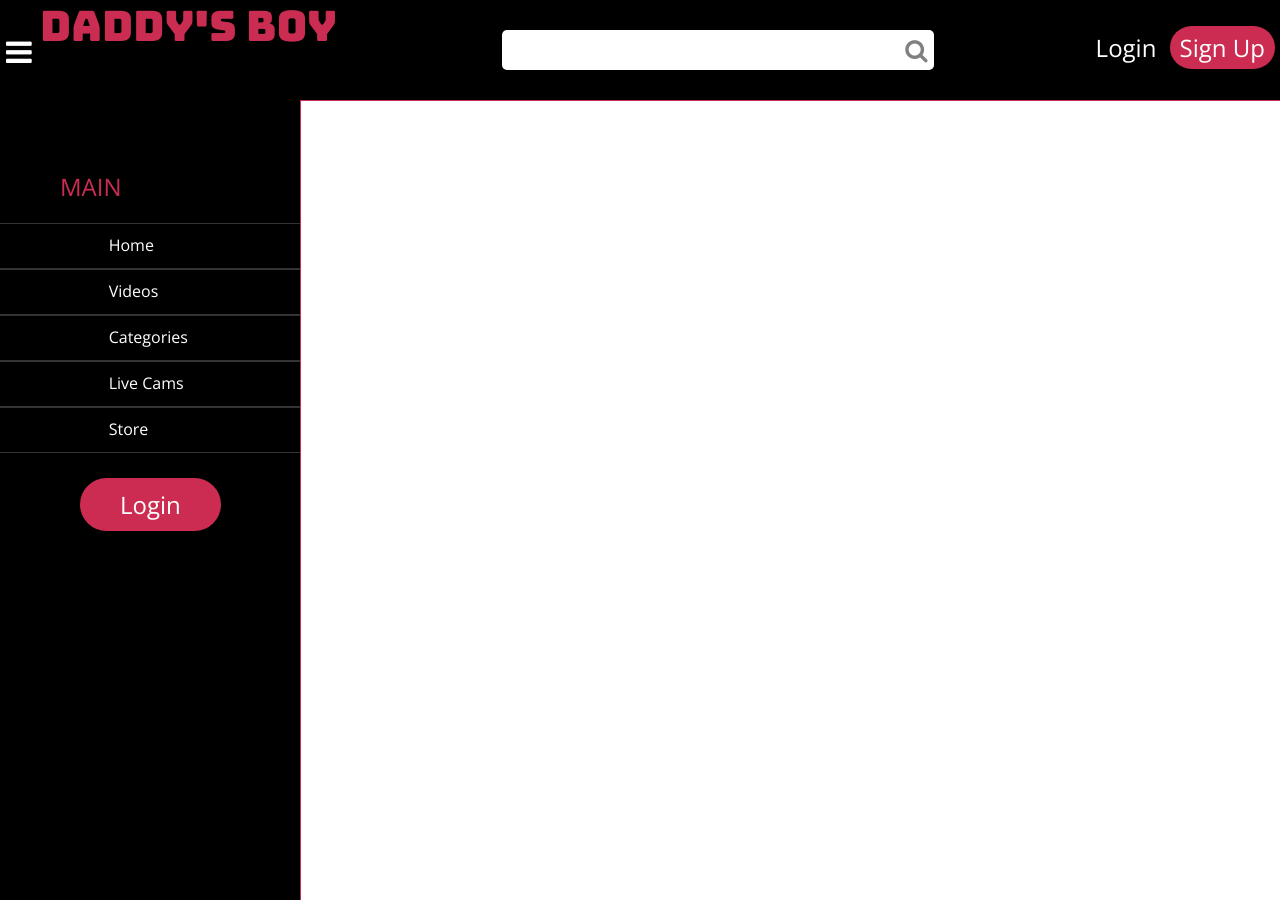
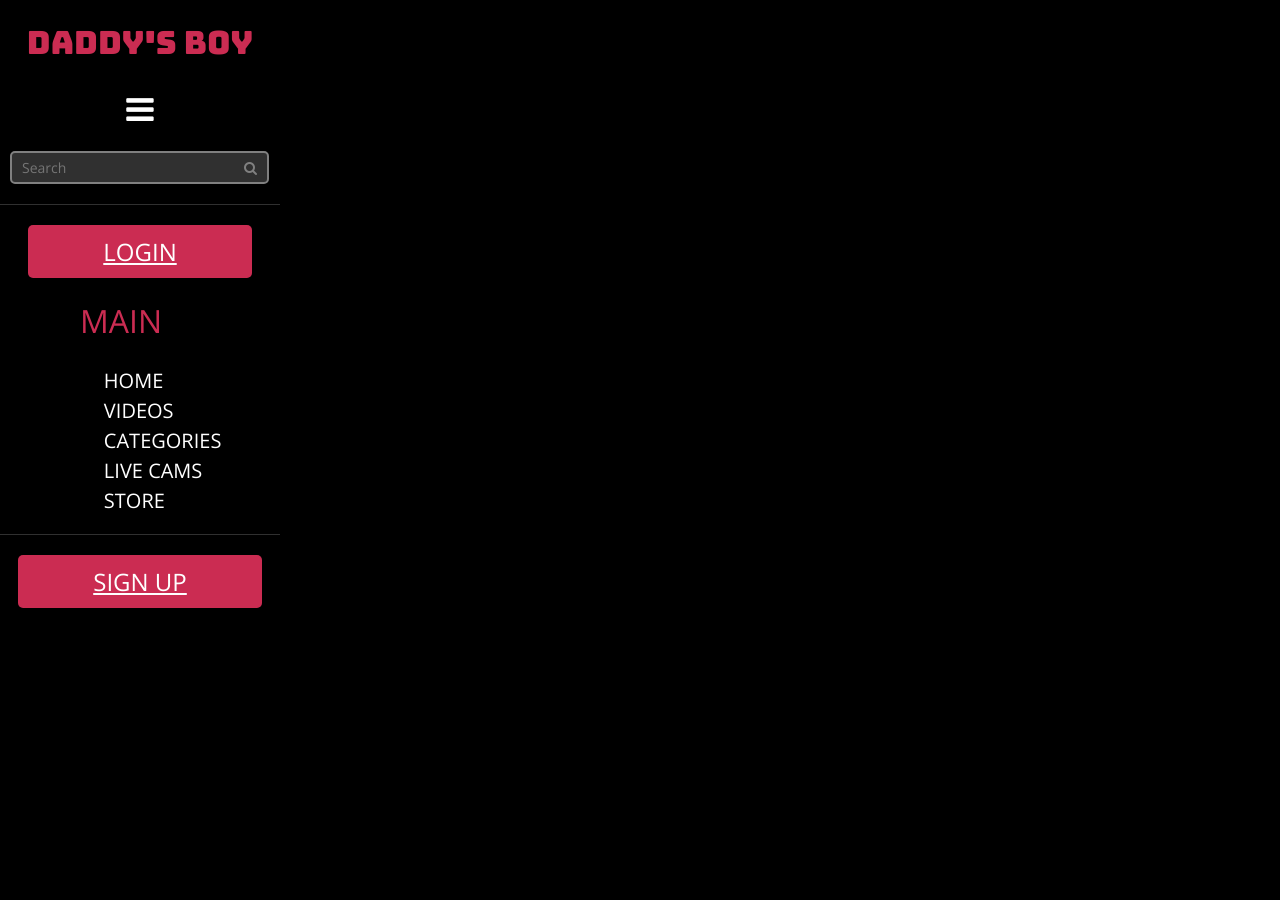
Before and after one commit to scottajames/Video-Host-PHP, a PHP site: page / in a window 1280 px wide. After the commit the page ends 608 px from the top, so only its background shows below. Run offline with PHP 8.4, Linux system fonts and the light colour scheme.

Commit message:
Add files via upload

```diff
--- a/Styling.css
+++ b/Styling.css
@@ -4,7 +4,9 @@
 body {
 	margin: 0px;
 	padding: 0px;
-	background-color: white;
+	background-color: black;
+	width: 100%;
+	height: 100%;
 }
 
 ::-webkit-scrollbar {
@@ -45,129 +47,119 @@ header {
 }
 
 #Head-Content {
-	width: 100%;
-	height: 100px;
-	display: inline-flex;
-	justify-content: space-between;
-	align-items: center;
-	background-color: black;
-	border-bottom: 1px solid #CB2C52;
-}
+	position: absolute;
+	left: 0px;
+	top: 0px;
+	width: 280px;
+	text-align: center;
 
-#Logo button {
-	position: absolute;
-	top: 30px;
-	left: 0px;
-	font-size: 1.875em;
 }
 
 #Logo h1 {
 	position: relative;
-	top: -2px;
-	left: 0px;
+	top: 0px;
+	font-size: 2em;
 	font-family: 'Bungee', cursive;
-	font-size: 2.625em;
 	color: #CB2C52;
-	height: 100px;
-	width: 300px;
+}
+
+#Button button {
+	font-size: 2em;
 }
 
 #Search input {
-	width: 400px;
-	height: 38px;
+	position: relative;
+	top: 20px;
+	left: 10px;
+	width: 240px;
+	border: none;
 	border-radius: 5px;
-	border: none;
-	padding-left: 30px;
-	font-size: 1.5em;
+	border: 2px solid grey;
+	padding: 5px;
+	padding-left: 10px;
+	font-size: 14px;
+	background-color: #303030;
+	font-family: 'Open Sans', sans-serif;
 }
 
 #Search button {
 	position: relative;
-	top: 1px;
-	left: -39px;
+	top: 20px;
+	left: -25px;
+	font-size: 14px;
 	color: grey;
-	font-size: 1.5em;
-}
+	}
 
-#Login a {
+#Login {
 	position: relative;
-	top: -20px;
-	left: -5px;
-	font-size: 1.5em;
-	background-color: #CC2C52;
-	padding: 5px;
-	padding-left: 10px;
-	padding-right: 10px;
-	border-radius: 50px;
-}
-
-#Login a:hover {
-	background-color: #D04163;
+	top: 40px;
+	border-top: 1px solid #303030;
 }
 
 #Login button {
 	position: relative;
-	top: 14px;
-	left: -85px;
+	top: 20px;
 	font-size: 1.5em;
+	color: white;
+	background-color: #CB2C52;
+	padding: 10px;
+	padding-left: 75px;
+	padding-right: 75px;
+	border-radius: 5px;
+	text-decoration: underline;
 }
 
-#Navigation {
-	position: absolute;
-	top: 100px;
-	left: 0px;
-	width: 300px;
-	height: 100%;
-	background-color: black;
-	border-right: 1px solid #CB2C52;
+#Login button:hover {
+	background-color: #D04163;
+}
+
+#Main-Nav {
+	position: relative;
+	top: 60px;
 	text-align: left;
 }
 
-#Navigation h1 {
+#Main-Nav h1 {
 	position: relative;
-	top: 50px;
-	left: 20px;
+	left: 80px;
 	color: #CB2C52;
 }
 
-#Navigation li {
+#Main-Nav a {
 	position: relative;
-	top: 50px;
-	left: -40px;
-	border-top: 1px solid #333;
-	border-bottom: 1px solid #333;
-	width: 300px;
+	left: 80px;
+	font-size: 1.25em;
+
 }
 
-#Navigation a {
+#Main-Nav i {
 	position: relative;
-	top: 0px;
-	left: 80px;
-	display: inline-flex;
-	margin: 10px;
+	left: -60px;
 }
 
-#Navigation a:hover  i {
-	color: #CB2C52;
+#Main-Nav a:hover i {
+	color: #D04163;
 }
 
-#Navigation i {
+#Signup {
 	position: relative;
-	left: -40px;
+	top: 80px;
+	border-top: 1px solid #303030;
 }
 
-#Navigation button {
+#Signup a {
 	position: relative;
-	top: 75px;
-	left: 40px;
+	top: 30px;
 	font-size: 1.5em;
-	background-color: #CC2C52;
+	color: white;
+	background-color: #CB2C52;
 	padding: 10px;
-	padding-left: 40px;
-	padding-right: 40px;
-	border-radius: 50px;
+	padding-left: 75px;
+	padding-right: 75px;
+	border-radius: 5px;
+	text-decoration: underline;
 }
 
-#Navigation button:hover {
+#Signup a:hover {
 	background-color: #D04163;
 }
--- a/index.html
+++ b/index.html
@@ -21,41 +21,36 @@
 					<div id="Head-Content">
 
 						<div id="Logo">
-				<nav>
-					<ul>
-						<button onclick="navBar()"><i class="fa fa-bars"></i></button>
-						<li><a href="#"><h1>DADDY'S BOY</h1></a></li>
-					</ul>
-				</nav>
+							<a href="#"><h1>DADDY'S BOY</h1></a>
 						</div>
 
+						<div id="Button">
+							<button id="Bars" onclick="navBar()"><i class="fa fa-bars"></i></button>
+						</div>
+
+						<div id="Navigation">
+
 						<div id="Search">
-				<input type="text" name="search">
+							<input type="text" placeholder="Search" name="search">
 							<button type="submit"><i class="fa fa-search"></i></button>
 						</div>
 
 						<div id="Login">
-      			<nav>
-      				<ul>
-      					<button>Login</button>
-      					<li><a href="#">Sign Up</a></li>
-      				</ul>
-      			</nav>
+							<button>LOGIN</button>
       					</div>
 
-      		<div id="Navigation">
-				<nav>
-					<ul>
+      					<div id="Main-Nav">
 							<h1>MAIN</h1>
-						<li><a href="#"><i class="material-icons">&#xe88a;</i> Home</i></a></li>
-						<li><a href="#"><i class="material-icons">&#xe04a;</i> Videos</a></li>
-						<li><a href="#"><i class="material-icons">&#xe53b;</i> Categories</a></li>
-						<li><a href="#"><i class="material-icons">&#xe3b0;</i> Live Cams</a></li>
-						<li><a href="#"><i class="material-icons">&#xe547;</i> Store</a></li>
+							<li><a href="#"><i class="material-icons">&#xe88a;</i> HOME</i></a></li>
+							<li><a href="#"><i class="material-icons">&#xe04a;</i> VIDEOS</a></li>
+							<li><a href="#"><i class="material-icons">&#xe53b;</i> CATEGORIES</a></li>
+							<li><a href="#"><i class="material-icons">&#xe3b0;</i> LIVE CAMS</a></li>
+							<li><a href="#"><i class="material-icons">&#xe547;</i> STORE</a></li>
+						</div>
 
-						<button>Login</button>
-					</ul>
-				</nav>
+						<div id="Signup">
+							<li><a href="#">SIGN UP</a></li>
+						</div>
 					</div>
 				</div>
 
```
Lines whose indentation alone changed are shown as unchanged.
